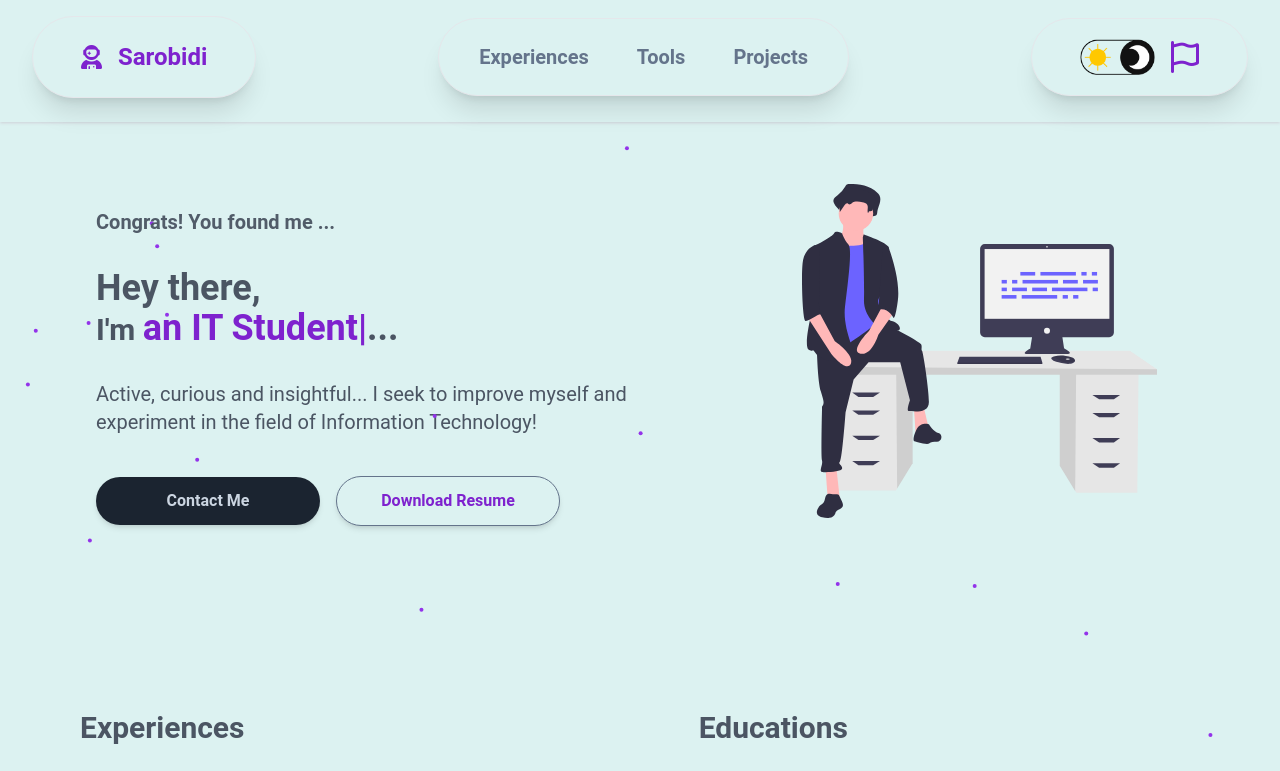
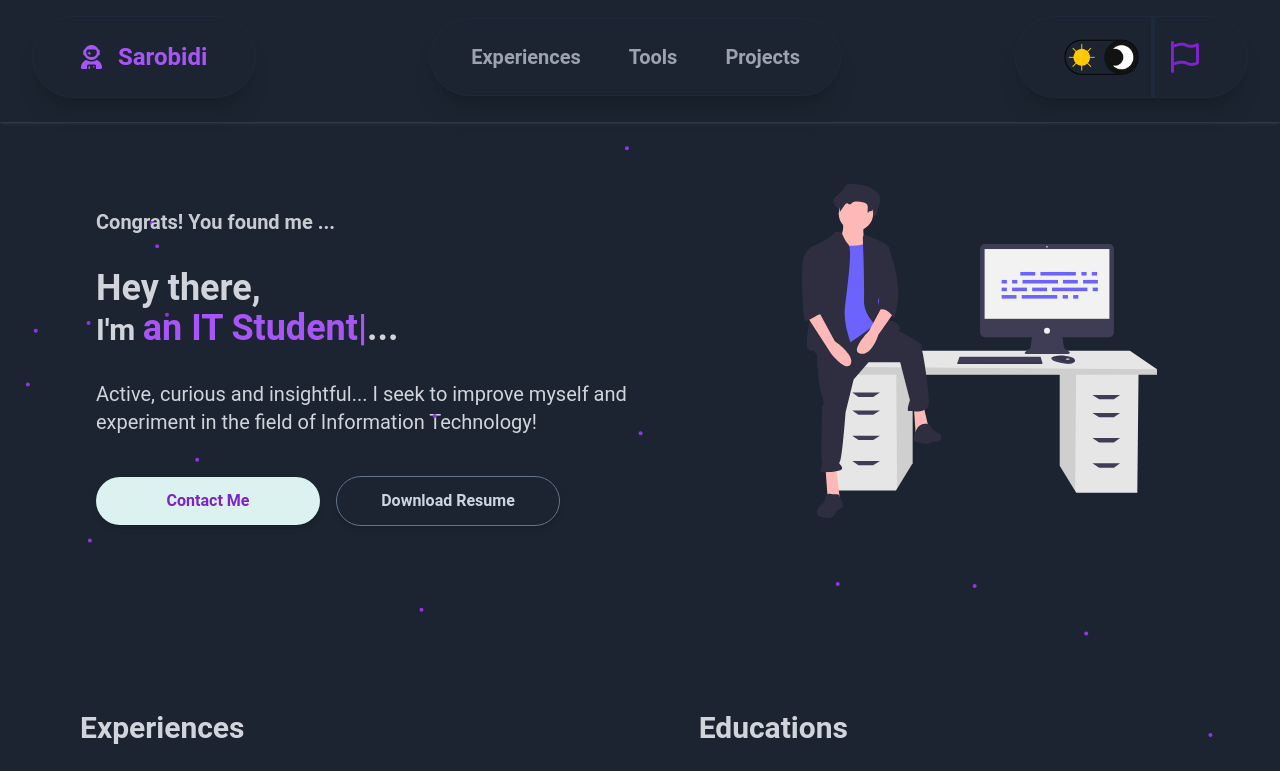
Before and after one commit to tsizehena223/portfolio2024, a React (Create React App) app: page / in a window 1280 px wide. Shown: the top 771 px of the page. Built offline with nearby package versions, Linux system fonts and the light colour scheme.

Commit message:
add: Contact page

```diff
--- a/src/App.jsx
+++ b/src/App.jsx
@@ -5,9 +5,10 @@ import Background from "./components/Background";
 import Tools from "./pages/Tools";
 import Experience from "./pages/Experience";
 import Project from "./pages/Projects";
+import Contact from "./pages/Contact";
 
 function App() {
-    const [isDarkMode, setIsDarkMode] = useState(false);
+    const [isDarkMode, setIsDarkMode] = useState(true);
 
     const handleSwitchMode = () => {
         setIsDarkMode((prevMode) => !prevMode);
@@ -32,6 +33,7 @@ function App() {
                 <Experience isDarkMode={isDarkMode} />
                 <Tools isDarkMode={isDarkMode} />
                 <Project isDarkMode={isDarkMode} />
+                <Contact isDarkMode={isDarkMode} />
             </div>
         </>
     );
--- a/src/components/Navbar.jsx
+++ b/src/components/Navbar.jsx
@@ -44,13 +44,13 @@ const Navbar = ({ isDarkMode, onSwitchMode }) => {
                 <span className='text-xl md:text-2xl'>Sarobidi</span>
             </a>
 
-            <div className={`border ${isDarkMode ? 'border-slate-800 my-bg-dark text-gray-400' : 'my-bg text-slate-500'} hidden md:block shadow-xl font-bold top-0 left-80 py-6 px-4 rounded-full items-center justify-center text-xl`}>
+            <div className={`border ${isDarkMode ? 'border-slate-800 my-bg-dark text-gray-400' : 'my-bg text-slate-500'} hidden hui:block shadow-xl font-bold top-0 left-80 py-6 px-4 rounded-full items-center justify-center text-xl`}>
                 <a href="#experiences" className={`text-base lg:text-xl px-3 py-1 mx-3 hover:text-purple-600`}>Experiences</a>
                 <a href="#tools" className={`text-base lg:text-xl px-3 py-1 mx-3 hover:text-purple-600`}>Tools</a>
                 <a href="#projects" className={`text-base lg:text-xl px-3 py-1 mx-3 hover:text-purple-600`}>Projects</a>
             </div>
 
-            <div className={`${!isOpen && 'hidden'} md:hidden sm:text-lg fixed flex flex-col items-center top-24 right-0 w-screen text-center pt-2 font-bold`}>
+            <div className={`${!isOpen && 'hidden'} hui:hidden sm:text-lg fixed flex flex-col items-center top-24 right-0 w-screen text-center pt-2 font-bold`}>
                 <a href="#experiences" className={`my-bg w-40 py-2 my-2 rounded-full shadow-lg ${isDarkMode ? 'text-slate-400 my-bg-dark' : 'text-slate-500'} hover:text-purple-600`} onClick={closeMenu} >Experiences</a>
                 <a href="#tools" className={`my-bg w-40 py-2 my-2 rounded-full shadow-lg ${isDarkMode ? 'text-slate-400 my-bg-dark' : 'text-slate-500'} hover:text-purple-600`} onClick={closeMenu} >Tools</a>
                 <a href="#projects" className={`my-bg w-40 py-2 my-2 rounded-full shadow-lg ${isDarkMode ? 'text-slate-400 my-bg-dark' : 'text-slate-500'} hover:text-purple-600`} onClick={closeMenu} >Projects</a>
@@ -58,12 +58,13 @@ const Navbar = ({ isDarkMode, onSwitchMode }) => {
                 <i className={`my-bg opacity-75 w-40 my-2 rounded-full shadow-lg px-8 py-6 fa-regular fa-flag fa-xl ${isDarkMode && 'my-bg-dark'} text-purple-700 hover:cursor-pointer`} onClick={onSwitchLanguage}></i>
             </div>
 
-            <div className={`my-bg hidden md:flex md:items-center border ${isDarkMode && 'border-slate-800 my-bg-dark'} rounded-l-full lg:rounded-full lg:mx-8 shadow-xl right-0 top-0 lg:px-12 px-6 hover:cursor-pointer`}>
+            <div className={`my-bg hidden hui:flex md:items-center border ${isDarkMode && 'border-slate-800 my-bg-dark'} rounded-l-full lg:rounded-full lg:mx-8 shadow-xl right-0 top-0 lg:px-12 px-6 hover:cursor-pointer`}>
                 <img src={Mode} alt='' className='hidden md:block py-5' onClick={onSwitchMode} style={modestyle} />
+                <div className={`ml-3 w-1 h-20 ${isDarkMode ? 'bg-slate-800' : 'bg-slate-200'}`}></div>
                 <i className='ml-4 fa-regular fa-flag fa-2x text-purple-700 hover:cursor-pointer' onClick={onSwitchLanguage}></i>
             </div>
 
-            <div className={`my-bg border flex items-center md:hidden text-purple-700 ${isDarkMode && 'border-slate-800 my-bg-dark text-purple-500'} rounded-l-full lg:rounded-full shadow-xl right-0 top-0 py-6 px-6 sm:px-12`}>
+            <div className={`my-bg border flex items-center hui:hidden text-purple-700 ${isDarkMode && 'border-slate-800 my-bg-dark text-purple-500'} rounded-l-full lg:rounded-full shadow-xl right-0 top-0 py-6 px-6 sm:px-12`}>
                 <button onClick={handleMenu}>
                     <i className={`fa-solid fa-xl fa-${isOpen ? 'folder-open' : 'folder-closed'}`}></i>
                     <span className="hidden font-bold ml-4 tn:inline">Menu</span>
--- a/src/pages/About.jsx
+++ b/src/pages/About.jsx
@@ -18,7 +18,7 @@ const About = ({ isDarkMode }) => {
                 </p>
                 <div className="mx-2 cin:mx-32 cin:mt-16 md:mx-0 md:mt-0 lg:mx-8 lgx:mx-16">
                     <a href="#contact"><button className={`w-56 py-3 rounded-full shadow-md md:mr-4 md:w-40 lg:w-56 ${isDarkMode ? 'text-purple-700 my-bg' : 'my-bg-dark text-slate-300'}`}>Contact Me</button></a>
-                    <a href="" download={Resume} ><button className={`w-56 mt-4 border border-slate-500 py-3 md:w-44 lg:w-56 rounded-full shadow-md ${isDarkMode ? 'text-slate-300 my-bg-dark' : 'text-purple-700 my-bg'}`}>Download Resume</button></a>
+                    <a href="#resume" download={Resume} ><button className={`w-56 mt-4 border border-slate-500 py-3 md:w-44 lg:w-56 rounded-full shadow-md ${isDarkMode ? 'text-slate-300 my-bg-dark' : 'text-purple-700 my-bg'}`}>Download Resume</button></a>
                 </div>
             </div>
             <div className="flex items-center justify-center mt-10 six:mt-16 md:-mt-4 md:w-2/5 lg:mr-16 lg:mt-16 lgx:mt-12">
--- /dev/null
+++ b/src/pages/Contact.jsx
@@ -0,0 +1,16 @@
+const Contact = ({ isDarkMode }) => {
+    return (
+        <div id="contact" className={`h-auto pb-8 rounded-t-full ${isDarkMode ? 'bg-slate-800' : 'bg-light-t'}`}>
+            <h3 className={`font-bold text-center pt-8 pb-4 m-4 text-2xl md:text-3xl ${isDarkMode ? 'text-purple-500' : 'text-purple-700'}`}>Contact</h3>
+            <div className="flex justify-center items-center">
+                <a href="https://github.com/tsizehena223" target="_blank" rel="noopener noreferrer"><li className={`${isDarkMode ? 'text-gray-300' : 'text-gray-700'} fa-xl fa-brands fa-github mx-3`}></li></a>
+                <a href="https://www.linkedin.com/in/sarobidi-tsizehena/" target="_blank" rel="noopener noreferrer"><li className={`${isDarkMode ? 'text-gray-300' : 'text-gray-700'} fa-xl fa-brands fa-linkedin mx-3`}></li></a>
+                <a href="mailto:tsizehena223@gmail.com" target="_blank" rel="noopener noreferrer"><li className={`${isDarkMode ? 'text-gray-300' : 'text-gray-700'} fa-xl fa-solid fa-envelope mx-3`}></li></a>
+                <a href="tel:+261327502539" target="_blank" rel="noopener noreferrer"><li className={`${isDarkMode ? 'text-gray-300' : 'text-gray-700'} fa-xl fa-solid fa-phone mx-3`}></li></a>
+                <a href="https://www.facebook.com/TsizehenaSarobidi" target="_blank" rel="noopener noreferrer"><li className={`${isDarkMode ? 'text-gray-300' : 'text-gray-700'} fa-xl fa-brands fa-facebook mx-3`}></li></a>
+            </div>
+        </div >
+    )
+}
+
+export default Contact;
```
